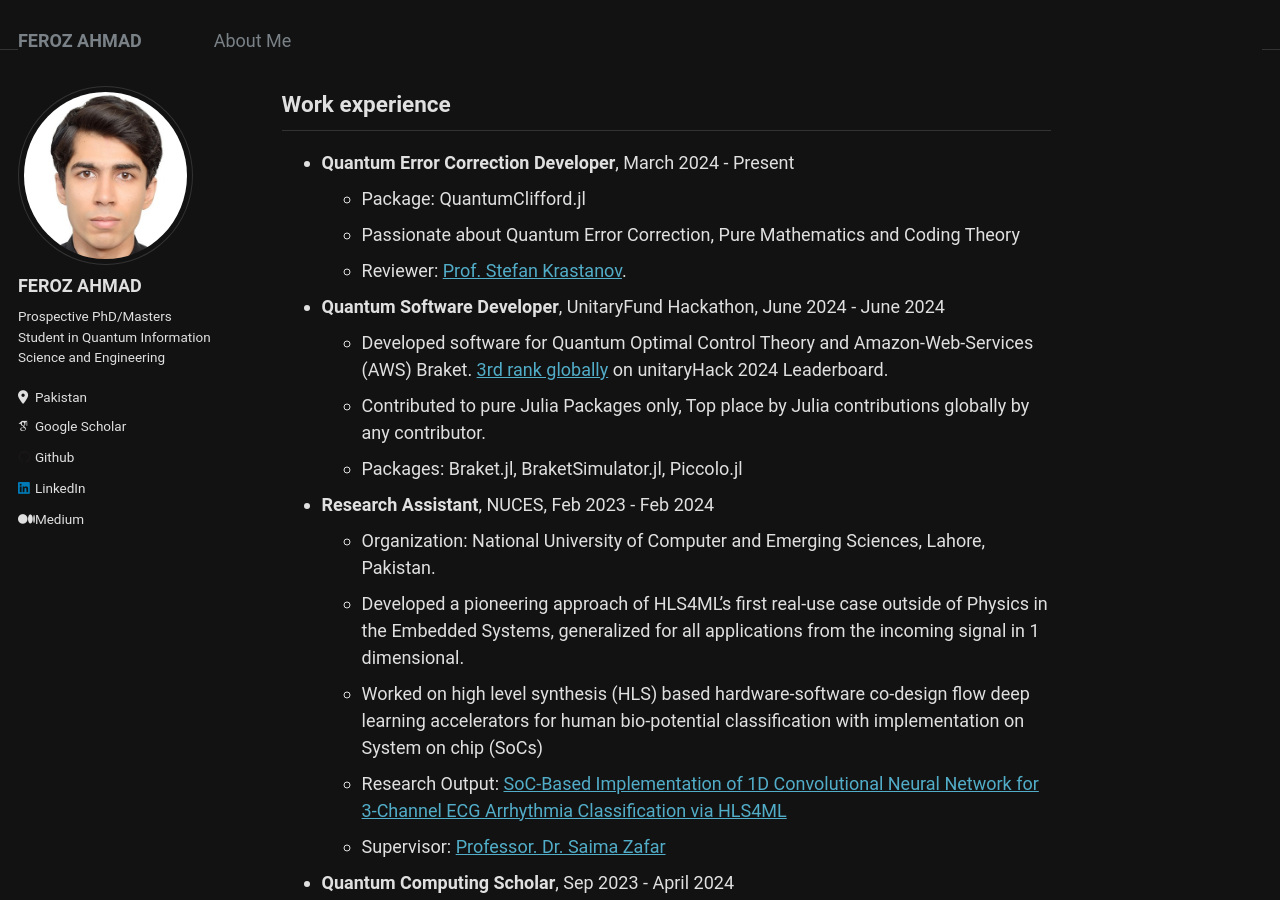
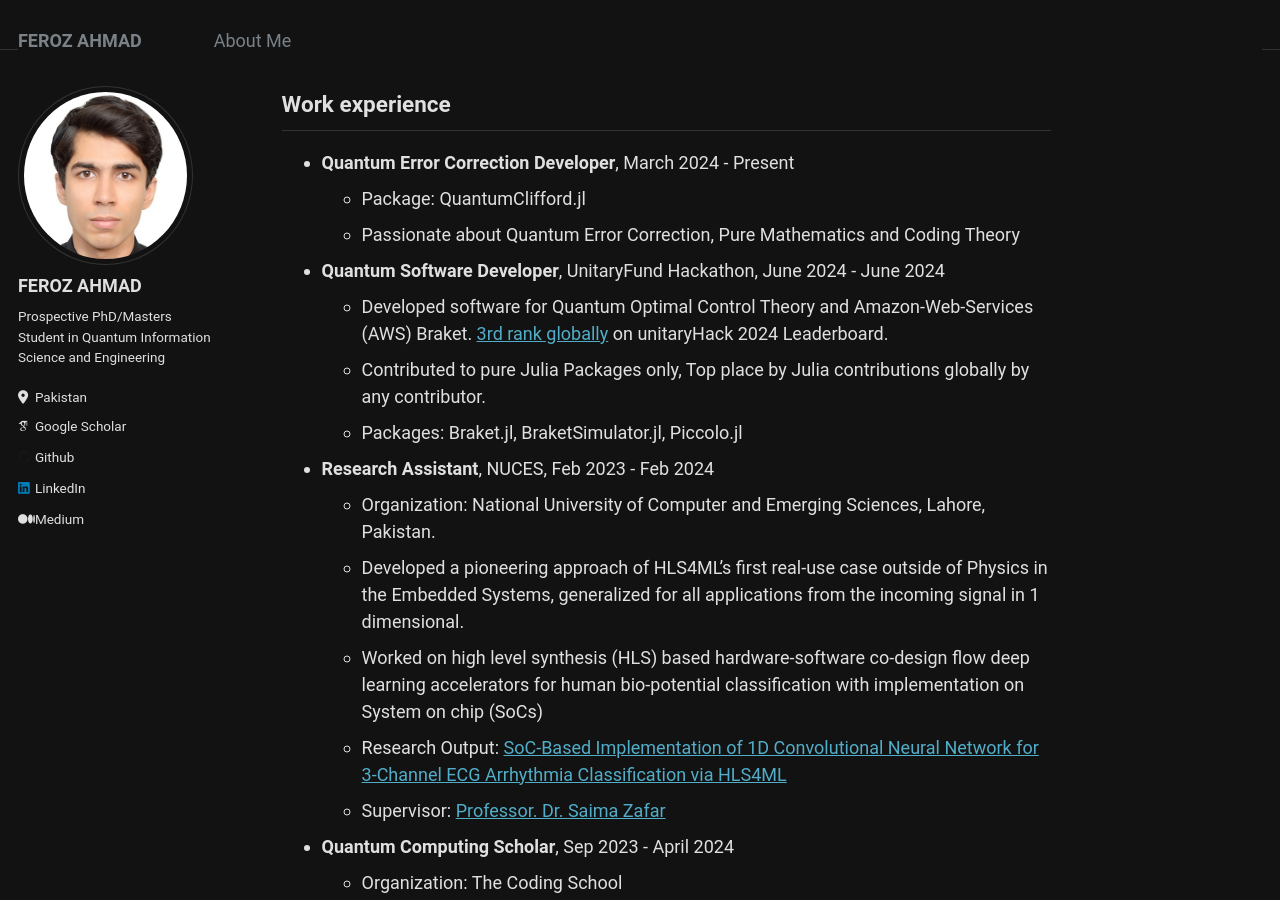
Before and after one commit to Fe-r-oz/Fe-r-oz.github.io, a Jekyll site: the page built from _pages/about.md, in a window 1280 px wide and 900 px high, scrolled down 490 px. Built offline with Jekyll 4.4.1, drawn with Linux system fonts in a browser that asks for light colours; some web fonts are replaced; a script that is not in the unit is left out.

Commit message:
Update about.md

```diff
--- a/_pages/about.md
+++ b/_pages/about.md
@@ -19,7 +19,6 @@ redirect_from:
 * **Quantum Error Correction Developer**, March 2024 - Present
   * Package: QuantumClifford.jl
   * Passionate about Quantum Error Correction, Pure Mathematics and Coding Theory
-  * Reviewer: [Prof. Stefan Krastanov](https://blog.krastanov.org/staticprerenders/resume.html).
 
 * **Quantum Software Developer**, UnitaryFund Hackathon, June 2024 - June 2024
   * Developed software for Quantum Optimal Control Theory and Amazon-Web-Services (AWS) Braket. [3rd rank globally](https://unitaryhack.dev/leaderboard/) on unitaryHack 2024 Leaderboard.
```
